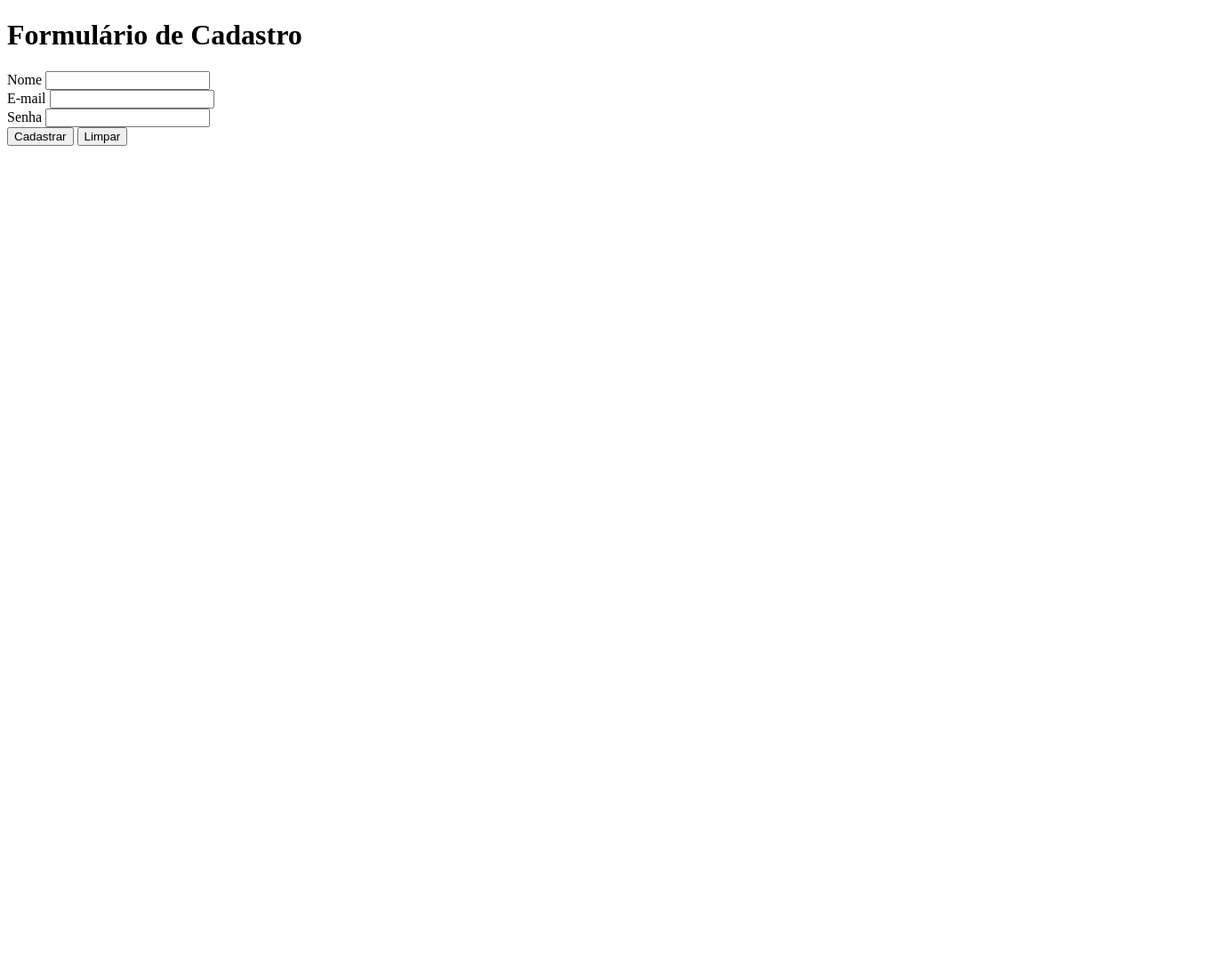
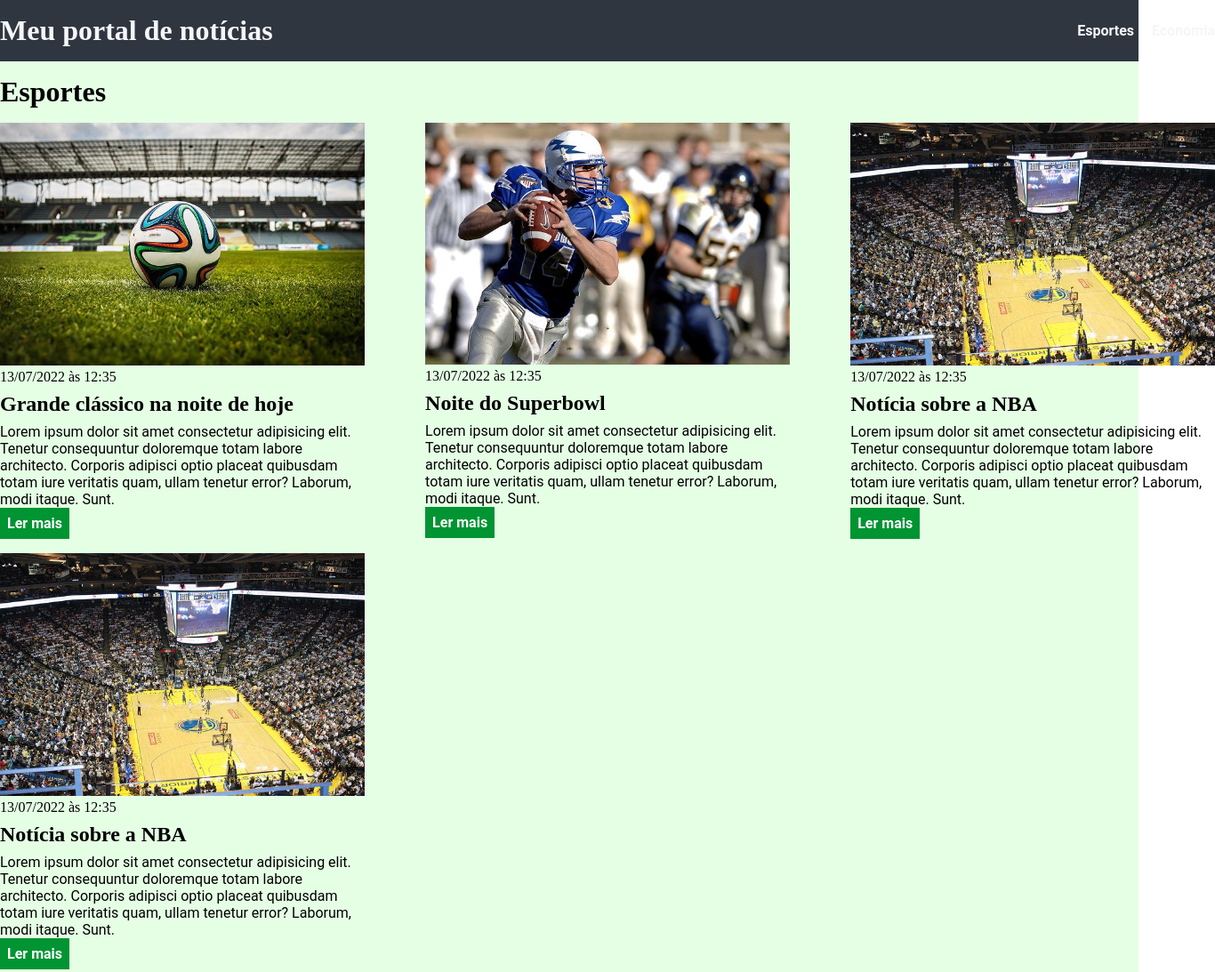
Before and after one commit to Caue397/curso-ebac-frontend, a plain HTML site: page index.html in a window 1280 px wide. Shown: the top 1093 px of the page at 89% size, 1366 px wide, since content can reach past the window. Before the commit the page ends 800 px from the top, so only its background shows below. Drawn offline with Linux system fonts and the light colour scheme.

Commit message:
add index.html, images and style.css

```diff
--- a/index.html
+++ b/index.html
@@ -1,26 +1,118 @@
 <!DOCTYPE html>
-<html lang="en">
+<html lang="pt-BR">
 <head>
     <meta charset="UTF-8">
+    <meta http-equiv="X-UA-Compatible" content="IE=edge">
     <meta name="viewport" content="width=device-width, initial-scale=1.0">
-    <title>Exercício HTML</title>
+    <title>Meu portal de notícias</title>
+    <link rel="stylesheet" href="./style.css" />
 </head>
 <body>
-    <main>
-        <h1>Formulário de Cadastro</h1>
-        <form>
-            <label for="name">Nome</label>
-            <input type="text" id="name">
-            <br />
-            <label for="email">E-mail</label>
-            <input type="email" id="email">
-            <br />
-            <label for="password">Senha</label>
-            <input type="password" id="password">
-            <br />
-            <button type="submit">Cadastrar</button>
-            <button type="reset">Limpar</button>
-        </form>
-    </main>
+    <header>
+        <div class="container">
+            <h1>Meu portal de notícias</h1>
+            <nav>
+                <ul>
+                    <li>
+                        <a href="#sports" title="Ir para a seção de esportes">Esportes</a>
+                    </li>
+                    <li>
+                        <a href="#economy" title="Ir para a seção de notícias">Economia</a>
+                    </li>
+                </ul>
+            </nav>
+        </div>
+    </header>
+    <section id="sports">
+        <div class="container">
+            <h2>Esportes</h2>
+            <div class="articles">
+                <article>
+                    <img src="./imagens/futebol.jpg" alt="Bola de futebol no gramado" />
+                    <header>
+                        <time>13/07/2022 às 12:35</time>
+                    </header>
+                    <h3>Grande clássico na noite de hoje</h3>
+                    <p>
+                        Lorem ipsum dolor sit amet consectetur adipisicing elit. Tenetur consequuntur doloremque totam labore architecto. Corporis adipisci optio placeat quibusdam totam iure veritatis quam, ullam tenetur error? Laborum, modi itaque. Sunt.
+                    </p>
+                    <a href="#" title="Leia a notícia completa">Ler mais</a>
+                </article>
+                <article>
+                    <img src="./imagens/futebol-americano.jpg" alt="Jogador de futebol americano correndo com a bola na mão" />
+                    <header>
+                        <time>13/07/2022 às 12:35</time>
+                    </header>
+                    <h3>Noite do Superbowl</h3>
+                    <p>
+                        Lorem ipsum dolor sit amet consectetur adipisicing elit. Tenetur consequuntur doloremque totam labore architecto. Corporis adipisci optio placeat quibusdam totam iure veritatis quam, ullam tenetur error? Laborum, modi itaque. Sunt.
+                    </p>
+                    <a href="#" title="Leia a notícia completa">Ler mais</a>
+                </article>
+                <article>
+                    <img src="./imagens/basquete.jpg" title="Vista aérea de uma quadra de basquete" />
+                    <header>
+                        <time>13/07/2022 às 12:35</time>
+                    </header>
+                    <h3>Notícia sobre a NBA</h3>
+                    <p>
+                        Lorem ipsum dolor sit amet consectetur adipisicing elit. Tenetur consequuntur doloremque totam labore architecto. Corporis adipisci optio placeat quibusdam totam iure veritatis quam, ullam tenetur error? Laborum, modi itaque. Sunt.
+                    </p>
+                    <a href="#" title="Leia a notícia completa">Ler mais</a>
+                </article>
+                <article>
+                    <img src="./imagens/basquete.jpg" title="Vista aérea de uma quadra de basquete" />
+                    <header>
+                        <time>13/07/2022 às 12:35</time>
+                    </header>
+                    <h3>Notícia sobre a NBA</h3>
+                    <p>
+                        Lorem ipsum dolor sit amet consectetur adipisicing elit. Tenetur consequuntur doloremque totam labore architecto. Corporis adipisci optio placeat quibusdam totam iure veritatis quam, ullam tenetur error? Laborum, modi itaque. Sunt.
+                    </p>
+                    <a href="#" title="Leia a notícia completa">Ler mais</a>
+                </article>
+            </div>
+        </div>
+    </section>
+    <section id="economy">
+        <div class="container">
+            <h2>Economia</h2>
+            <div class="articles">
+                <article>
+                    <img src="./imagens/dolares.jpg" alt="Muitos dólares" />
+                    <header>
+                        <time>13/07/2022 às 12:35</time>
+                    </header>
+                    <h3>Dólar em alta de 0.50%</h3>
+                    <p>
+                        Lorem ipsum dolor sit amet consectetur adipisicing elit. Tenetur consequuntur doloremque totam labore architecto. Corporis adipisci optio placeat quibusdam totam iure veritatis quam, ullam tenetur error? Laborum, modi itaque. Sunt.
+                    </p>
+                    <a href="#" title="Leia a notícia completa">Ler mais</a>
+                </article>
+                <article>
+                    <img src="./imagens/euro.jpg" alt="Várias notas de euro" />
+                    <header>
+                        <time>13/07/2022 às 12:35</time>
+                    </header>
+                    <h3>Euro em queda de 0.40%</h3>
+                    <p>
+                        Lorem ipsum dolor sit amet consectetur adipisicing elit. Tenetur consequuntur doloremque totam labore architecto. Corporis adipisci optio placeat quibusdam totam iure veritatis quam, ullam tenetur error? Laborum, modi itaque. Sunt.
+                    </p>
+                    <a href="#" title="Leia a notícia completa">Ler mais</a>
+                </article>
+                <article>
+                    <img src="./imagens/petroleo.jpg" alt="Extração de petróleo" />
+                    <header>
+                        <time>13/07/2022 às 12:35</time>
+                    </header>
+                    <h3>Alta no preço do barril do petróleo</h3>
+                    <p>
+                        Lorem ipsum dolor sit amet consectetur adipisicing elit. Tenetur consequuntur doloremque totam labore architecto. Corporis adipisci optio placeat quibusdam totam iure veritatis quam, ullam tenetur error? Laborum, modi itaque. Sunt.
+                    </p>
+                    <a href="#" title="Leia a notícia completa">Ler mais</a>
+                </article>
+            </div>
+        </div>
+    </section>
 </body>
 </html>
--- /dev/null
+++ b/style.css
@@ -0,0 +1,112 @@
+* {
+    box-sizing: border-box;
+    margin: 0;
+    padding: 0;
+}
+
+body > header {
+    background-color: #2f3640;
+    padding: 16px 0;
+    color: #f5f6fa;
+}
+
+header .container {
+    display: flex;
+    align-items: center;
+    justify-content: space-between;
+}
+
+header li {
+    display: inline;
+    font-family: Roboto, Arial, sans-serif;
+    font-weight: bold;
+    margin-left: 16px;
+}
+
+header li a {
+    color: #f5f6fa;
+    text-decoration: none;
+}
+
+.container {
+    width: 1366px;
+    margin: 0 auto;
+}
+
+.articles {
+    display: flex;
+    flex-wrap: wrap;
+    justify-content: space-between;
+}
+
+.articles article img {
+    width: 100%;
+}
+
+.articles article {
+    width: 30%;
+}
+
+section {
+    padding: 16px 0;
+}
+
+section h2,
+.articles article {
+    margin-bottom: 16px;
+}
+
+.articles article h3 {
+    margin-top: 8px;
+    margin-bottom: 8px;
+}
+
+.articles article a {
+    background-color: blue;
+    font-weight: bold;
+    color: #fff;
+    padding: 8px;
+    display: inline-block;
+    text-decoration: none;
+    transition: 0.3s;
+}
+
+.articles article p,
+.articles article a {
+    font-family: Roboto, Arial, sans-serif;
+}
+
+.articles article h3 {
+    font-size: 24px;
+}
+
+section h2 {
+    font-size: 32px;
+}
+
+#sports {
+    background-color: rgba(0, 255, 0, 0.1);
+}
+
+#sports .articles article a {
+    background-color: #009432;
+}
+
+#sports .articles article a:hover {
+    background-color: transparent;
+    color: #009432;
+}
+
+#economy {
+    background-color: #f8f59f;
+}
+
+#economy .articles article a {
+    background-color: #ff9f1a;
+    transition: 0.3s;
+}
+
+#economy .articles article a:hover {
+    background-color: transparent;
+    color: #ff9f1a;
+}
```
Also changed, not shown: imagens/basquete.jpg (added), imagens/dolares.jpg (added), imagens/euro.jpg (added), imagens/futebol-americano.jpg (added), imagens/futebol.jpg (added), imagens/petroleo.jpg (added).
